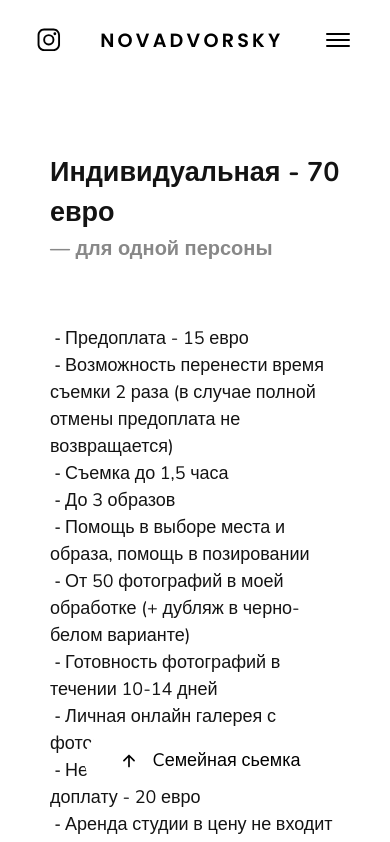
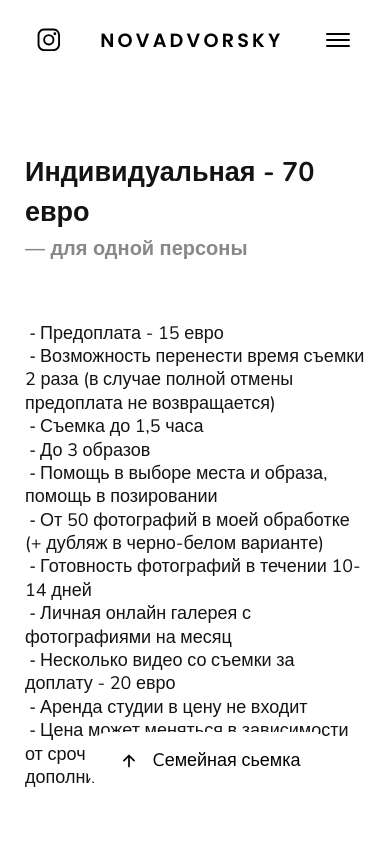
Before and after one commit to vanyaguk/novadvorsky, a plain HTML site: page pricelist.html in a window 390 px wide. Shown: the top 842 px of the page. Drawn offline with nearby package versions, Linux system fonts and the light colour scheme.

Commit message:
Update style.css

```diff
--- a/style.css
+++ b/style.css
@@ -899,7 +899,9 @@ li ion-icon {
   padding-left: 50px;
   padding-right: 50px;
 }
-
+.portInner p {
+  line-height: 1.3;
+}
 #menu a::before, a.active::before {
   content: "";
   position: relative;
@@ -1001,6 +1003,10 @@ li a {
   .menuIcon {
     display: none;
   }
+  .portInner {
+    padding-left: 25px;
+    padding-right: 25px;
+  }
   .menuIconMob {
     display: -webkit-box;
     display: -ms-flexbox;
```
